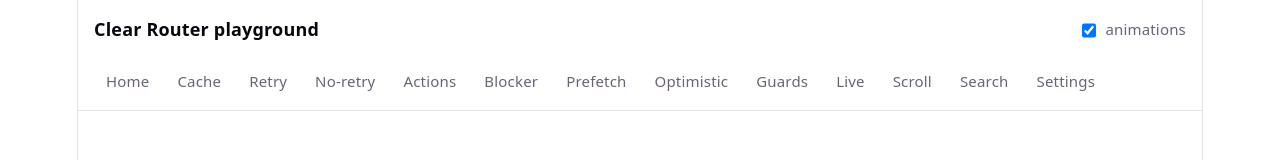
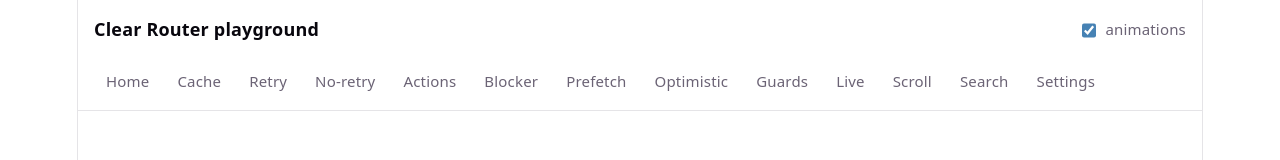
Before and after one commit to AndrewBubnov/clear-react-router, a React (Vite) app: page /playground/settings in a window 1280 px wide. Shown: the top 160 px of the page. Built offline with nearby package versions, Linux system fonts and the light colour scheme.

Commit message:
Adjust playground's inputs color

```diff
--- a/src/playground/SettingsPage.tsx
+++ b/src/playground/SettingsPage.tsx
@@ -39,6 +39,7 @@ export const SettingsPage = () => {
 				<div className="pg-row">
 					<input
 						type="range"
+						className="pg-range"
 						min={100}
 						max={2000}
 						step={50}
--- a/src/playground/playground.css
+++ b/src/playground/playground.css
@@ -242,6 +242,11 @@
 	width: 0.8rem;
 	height: 0.8rem;
 	margin-bottom: 0;
+	accent-color: steelblue;
+}
+
+.pg-range {
+	accent-color: steelblue;
 }
 
 @media (hover: hover) {
```
